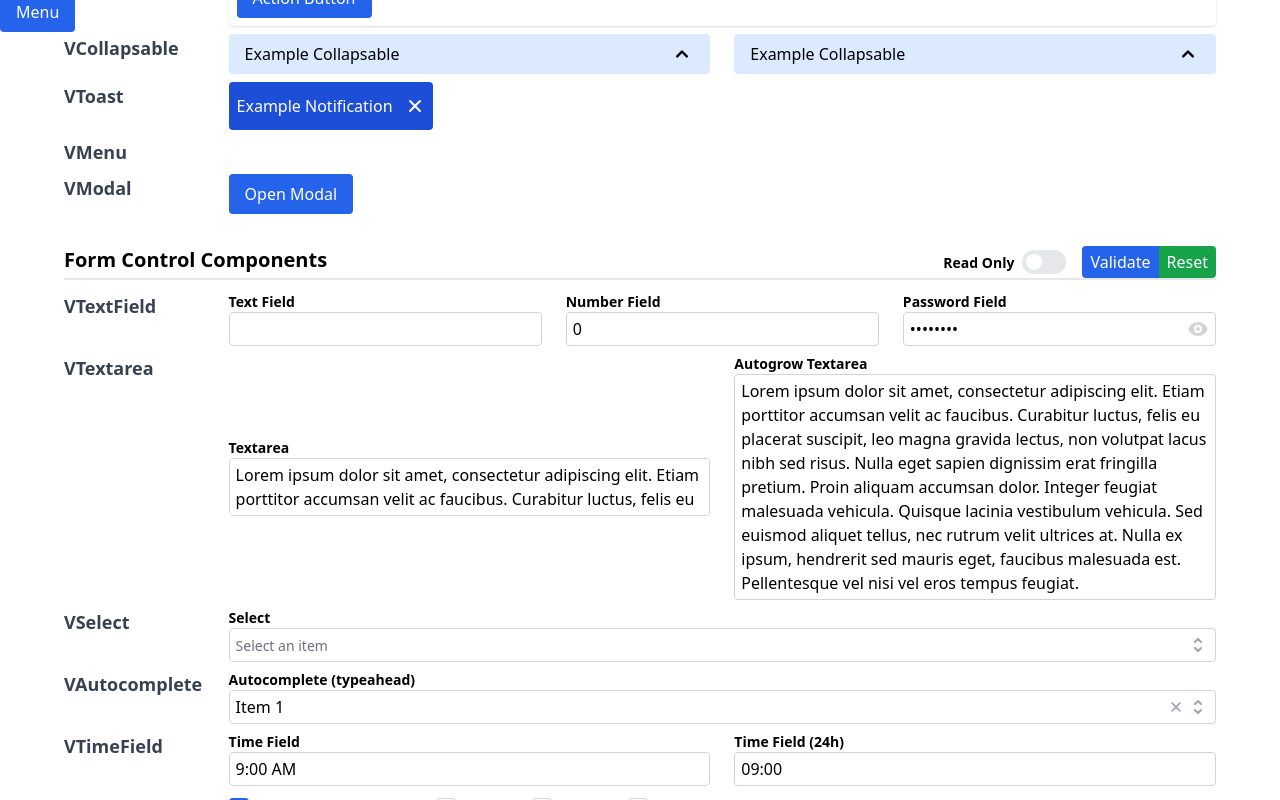
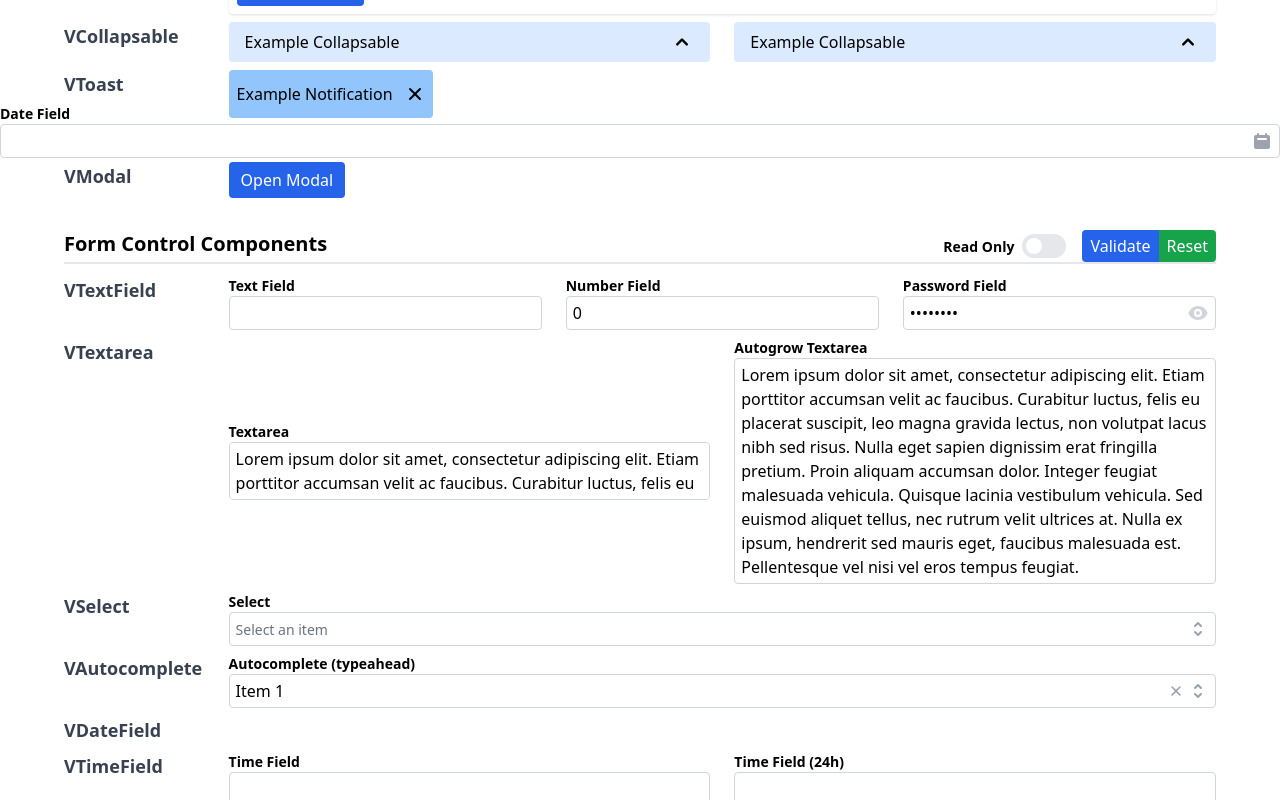
Before and after one commit to builtbykrit/vue-starter, a Vue app: page / in a window 1280 px wide. Shown: the part 360-1160 px from the top of the page. Built offline with nearby package versions, Linux system fonts and the light colour scheme.

Commit message:
Added VDateField Small improvements on other components

```diff
--- a/src/components/_library/forms/VAutocomplete.vue
+++ b/src/components/_library/forms/VAutocomplete.vue
@@ -20,7 +20,10 @@
           }"
           @change="onChange"
         />
-        <div class="absolute inset-y-0 right-0 pr-2 gap-1 flex items-center">
+        <div
+          v-if="!readonly"
+          class="absolute inset-y-0 right-0 pr-2 gap-1 flex items-center"
+        >
           <button v-if="!!selectedItem" @click="clearInput">
             <XIcon class="h-4 w-4 text-gray-400" />
           </button>
--- /dev/null
+++ b/src/components/_library/forms/VDateField.vue
@@ -0,0 +1,64 @@
+<template>
+  <VMenu>
+    <template #activator>
+      <VTextField v-bind="props" :model-value="displayDate" disabled>
+        <template v-if="!readonly" #append-inner-icon>
+          <button
+            v-if="clearable && internalValue"
+            class="pointer-events-auto"
+            @click="clearInput"
+          >
+            <XIcon class="h-4 w-4 text-gray-400" />
+          </button>
+
+          <CalendarIcon class="h-5 w-5 text-gray-400" />
+        </template>
+      </VTextField>
+    </template>
+
+    <template #default>
+      <VDayPicker v-model="internalValue" data-cy="date-picker" />
+    </template>
+  </VMenu>
+</template>
+
+<script setup>
+import { computed } from "vue"
+import clock from "@/modules/clock"
+import { CalendarIcon, XIcon } from "@heroicons/vue/solid"
+
+import VMenu from "@/components/_library/general/VMenu.vue"
+import VTextField from "@/components/_library/forms/VTextField.vue"
+import VDayPicker from "@/components/_library/forms/pickers/VDayPicker.vue"
+
+const props = defineProps({
+  id: { type: String, default: undefined },
+  modelValue: { type: String, default: undefined },
+  label: { type: String, default: undefined },
+  validation: { type: Object, default: () => undefined },
+  displayFormat: { type: String, default: "MMMM D, YYYY" },
+  readonly: Boolean,
+  clearable: Boolean,
+})
+
+const emit = defineEmits(["update:modelValue"])
+
+const internalValue = computed({
+  get() {
+    return props.modelValue
+  },
+  set(val) {
+    emit("update:modelValue", val)
+  },
+})
+
+const displayDate = computed(() =>
+  !!props.modelValue
+    ? clock.format(props.modelValue, props.displayFormat)
+    : undefined
+)
+
+const clearInput = () => {
+  internalValue.value = undefined
+}
+</script>
--- a/src/components/_library/forms/VInputSkin.vue
+++ b/src/components/_library/forms/VInputSkin.vue
@@ -1,5 +1,5 @@
 <template>
-  <div class="flex flex-col w-full relative">
+  <div class="flex flex-col w-full text-left relative">
     <!-- Label -->
     <VLabel :input-id="inputId">
       <slot name="label">
--- a/src/components/_library/forms/VSelect.vue
+++ b/src/components/_library/forms/VSelect.vue
@@ -28,12 +28,14 @@
           <span v-else class="text-sm text-gray-500">{{ placeholder }}</span>
         </ListboxButton>
 
-        <div class="absolute inset-y-0 right-0 pr-2 gap-1 flex items-center">
+        <div
+          v-if="!readonly"
+          class="absolute inset-y-0 right-0 pr-2 gap-1 flex items-center"
+        >
           <button v-if="clearable && !!selectedItem" @click="clearInput">
             <XIcon class="h-4 w-4 text-gray-400" />
           </button>
           <SelectorIcon
-            v-if="!readonly"
             class="h-5 w-5 text-gray-400 pointer-events-none"
             aria-hidden="true"
           />
--- a/src/components/_library/forms/VTextField.vue
+++ b/src/components/_library/forms/VTextField.vue
@@ -11,7 +11,7 @@
         v-model="internalValue"
         :type="internalType"
         :step="step"
-        :readonly="readonly"
+        :readonly="readonly || disabled"
         class="w-full rounded py-1"
         :class="{
           'border-transparent focus:border-transparent focus:ring-0 px-0':
@@ -23,10 +23,16 @@
       />
 
       <div
-        v-if="type === 'password'"
-        class="absolute inset-y-0 right-0 flex items-center pr-2"
+        class="absolute inset-y-0 right-0 flex gap-1 items-center pointer-events-none pr-2"
       >
-        <button data-cy="passwordToggle" @click="toggleShowPassword">
+        <slot name="append-inner-icon" />
+
+        <button
+          v-if="type === 'password'"
+          data-cy="passwordToggle"
+          class="pointer-events-auto"
+          @click="toggleShowPassword"
+        >
           <EyeOffIcon v-if="showPassword" class="h-5 w-5 text-gray-300" />
           <EyeIcon v-else class="h-5 w-5 text-gray-300" />
         </button>
@@ -49,6 +55,7 @@ const props = defineProps({
   type: { type: String, default: "text" },
   step: { type: Number, default: 1 },
   readonly: Boolean,
+  disabled: Boolean,
   autofocus: Boolean,
   validation: {
     type: Object,
@@ -79,6 +86,10 @@ const toggleShowPassword = () => {
   showPassword.value = !showPassword.value
 }
 
+const clearInput = () => {
+  internalValue.value = ""
+}
+
 onMounted(() => {
   if (props.autofocus) {
     input.value.focus()
--- a/src/components/_library/forms/VTimeField.vue
+++ b/src/components/_library/forms/VTimeField.vue
@@ -18,23 +18,24 @@ const props = defineProps({
   outputFormat: { type: String, default: "HH:mm" },
   id: { type: String, default: undefined },
   label: { type: String, default: undefined },
+  validation: { type: Object, default: () => undefined },
   readonly: Boolean,
   autofocus: Boolean,
 })
 const emit = defineEmits(["update:modelValue"])
 
 const internalValue = ref(
-  clock.format(props.modelValue, props.displayFormat, props.outputFormat)
+  !!props.modelValue
+    ? clock.format(props.modelValue, props.displayFormat, props.outputFormat)
+    : undefined
 )
 
 watch(
   () => props.modelValue,
   (newValue) => {
-    internalValue.value = clock.format(
-      newValue,
-      props.displayFormat,
-      props.outputFormat
-    )
+    internalValue.value = !!newValue
+      ? clock.format(newValue, props.displayFormat, props.outputFormat)
+      : undefined
   }
 )
 
--- a/src/components/_library/forms/pickers/VDayPicker.vue
+++ b/src/components/_library/forms/pickers/VDayPicker.vue
@@ -25,6 +25,7 @@
           :last-of-set="isLastDayOfSelectedWeek(day)"
           :set-is-hovered="props.week && isInSameWeek(day, state.hoverDate)"
           :selected="isSelectedDate(day) || (props.week && isInSameWeek(day))"
+          :current="isCurrentDate(day)"
           :disabled="isDisabled(day)"
           @click="pickDate(day)"
           @mouseover="setHoverDate(day)"
@@ -63,6 +64,7 @@ const displayableDays = computed(() =>
 const displayedMonthName = computed(() =>
   clock.format(state.displayedMonth, "MMMM")
 )
+const currentDate = computed(() => clock.format())
 
 const selectedDate = (day) => {
   const selectedYearAndMonth = clock.format(state.displayedMonth, "YYYY-MM")
@@ -71,6 +73,8 @@ const selectedDate = (day) => {
 const pickDate = (day) => {
   emit("update:modelValue", selectedDate(day))
 }
+
+const isCurrentDate = (day) => selectedDate(day) === currentDate.value
 const isSelectedDate = (day) => selectedDate(day) === props.modelValue
 
 const isInSameWeek = (day, dateInWeek = props.modelValue) =>
--- a/src/components/_library/general/VMenu.vue
+++ b/src/components/_library/general/VMenu.vue
@@ -1,18 +1,20 @@
 <template>
-  <Menu as="div" class="inline-block text-left">
-    <MenuButton ref="trigger">
+  <Menu as="div" :class="{ 'w-full': !!$slots.default }">
+    <MenuButton ref="trigger" :class="{ 'w-full': !!$slots.default }">
       <slot name="activator" />
     </MenuButton>
 
-    <div ref="container" class="absolute z-20">
+    <div ref="container" class="absolute bg-white z-20">
       <MenuItems
-        class="w-56 bg-white divide-y divide-gray-100 rounded shadow-lg z-20 focus:outline-none overflow-hidden"
+        class="divide-y divide-gray-100 rounded shadow-lg z-20 focus:outline-none overflow-hidden"
       >
+        <slot name="default">
           <MenuItem
             v-for="(item, index) in items"
             :key="item.name ?? index"
             v-slot="{ active }"
             :disabled="item.disabled"
+            class="w-56"
           >
             <component
               :is="!!item.to ? 'a' : 'button'"
@@ -26,11 +28,14 @@
                 },
               ]"
             >
-            <slot :name="`item.${item.name ?? index}`" v-bind="{ item, active }"
+              <slot
+                :name="`item.${item.name ?? index}`"
+                v-bind="{ item, active }"
                 >{{ item.text }}
               </slot>
             </component>
           </MenuItem>
+        </slot>
       </MenuItems>
     </div>
   </Menu>
--- a/src/components/_library/general/VToast.vue
+++ b/src/components/_library/general/VToast.vue
@@ -1,10 +1,7 @@
 <template>
-  <div
-    class="bg-primary-700 text-white rounded px-2 py-3 group"
-    data-cy="v-toast"
-  >
+  <div class="bg-primary-300 rounded px-2 py-3 group" data-cy="v-toast">
     <div class="flex items-center justify-between">
-      <p class="text-white max-w-[235px] mr-2">
+      <p class="max-w-[235px] mr-2">
         {{ notification.message }}
       </p>
       <div class="flex">
@@ -14,7 +11,7 @@
           data-cy="v-toast--close"
           @click="$emit('click:close')"
         >
-          <XIcon class="h-5 w-5 text-white" />
+          <XIcon class="h-5 w-5" />
         </button>
       </div>
     </div>
--- a/src/components/_library/general/buttons/VButton.vue
+++ b/src/components/_library/general/buttons/VButton.vue
@@ -39,7 +39,7 @@ const padding = computed(() =>
     ? "p-px"
     : props.dense
     ? "px-2 py-1"
-    : "px-4 py-2"
+    : "px-3 py-1.5"
 )
 const borderRadius = computed(() => (props.circle ? "rounded-full" : "rounded"))
 
--- a/src/views/sandbox/FormControlComponents.vue
+++ b/src/views/sandbox/FormControlComponents.vue
@@ -73,17 +73,29 @@
         clearable
       />
     </SandboxRow>
+    <SandboxRow title="VDateField">
+      <VDateField
+        id="test"
+        v-model="form.dateField"
+        label="Date Field"
+        :readonly="readonlyInputs"
+        :validation="v$.dateField"
+        clearable
+      />
+    </SandboxRow>
     <SandboxRow title="VTimeField">
       <VTimeField
         v-model="form.timeField"
         label="Time Field"
         :readonly="readonlyInputs"
+        :validation="v$.timeField"
       />
       <VTimeField
         v-model="form.timeField"
         label="Time Field (24h)"
         display-format="HH:mm"
         :readonly="readonlyInputs"
+        :validation="v$.timeField"
       />
     </SandboxRow>
     <SandboxRow title="VCheckbox">
@@ -164,6 +176,7 @@ import VDivider from "@/components/_library/general/VDivider.vue"
 import VRadio from "@/components/_library/forms/VRadio.vue"
 import VRadioGroup from "@/components/_library/forms/VRadioGroup.vue"
 import VTimeField from "@/components/_library/forms/VTimeField.vue"
+import VDateField from "@/components/_library/forms/VDateField.vue"
 
 const selectItems = [
   { text: "Item 1", value: 1 },
@@ -177,7 +190,8 @@ const form = reactive({
   textField: "",
   numberField: 0,
   passwordField: "password",
-  timeField: "09:00",
+  timeField: undefined,
+  dateField: undefined,
   textarea:
     "Lorem ipsum dolor sit amet, consectetur adipiscing elit. Etiam porttitor accumsan velit ac faucibus. Curabitur luctus, felis eu placerat suscipit, leo magna gravida lectus, non volutpat lacus nibh sed risus. Nulla eget sapien dignissim erat fringilla pretium. Proin aliquam accumsan dolor. Integer feugiat malesuada vehicula. Quisque lacinia vestibulum vehicula. Sed euismod aliquet tellus, nec rutrum velit ultrices at. Nulla ex ipsum, hendrerit sed mauris eget, faucibus malesuada est. Pellentesque vel nisi vel eros tempus feugiat.",
   selectedItem: undefined,
@@ -195,6 +209,7 @@ const rules = computed(() => ({
   numberField: { required },
   passwordField: { required },
   timeField: { required },
+  dateField: { required },
   textarea: { required },
   selectedItem: { required },
   autocompleteItem: { required },
```
Also changed, not shown: 1 other file (tests, documents, lock files or other folders). Lines whose indentation alone changed are shown as unchanged.
